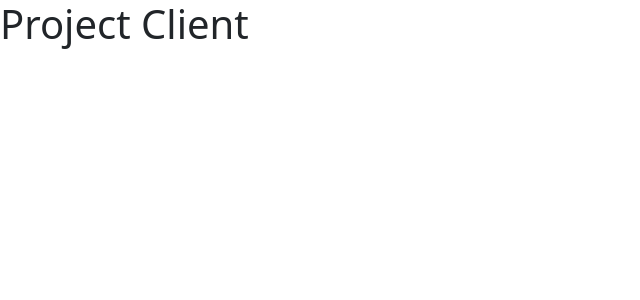
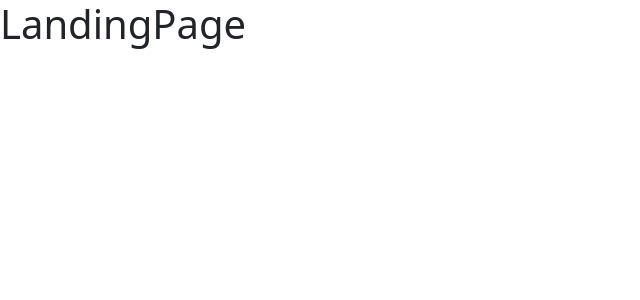
Before and after one commit to Byte-the-Budget/byte_the_budget, a React (Create React App) app in the folder client/: page / in a window 1280 px wide. Shown: the top 300 px of the page, without its empty margins (0-640 px from the left). Built offline with nearby package versions, Linux system fonts and the light colour scheme.

Commit message:
feat: add routes

```diff
--- a/client/src/components/App.js
+++ b/client/src/components/App.js
@@ -1,8 +1,14 @@
 import React, { useEffect, useState } from "react";
-import { Switch, Route } from "react-router-dom";
+import { Switch, Routes, Route } from "react-router-dom";
+import NotFoundPage from "./NotFoundPage"
 
 function App() {
-  return <h1>Project Client</h1>;
+  return (
+    <Routes>
+      <Route path="/" element={<h1>LandingPage</h1>}/>
+      <Route path="*" element={<NotFoundPage />} />
+    </Routes>
+  )
 }
 
 export default App;
--- /dev/null
+++ b/client/src/components/NotFoundPage.js
@@ -0,0 +1,16 @@
+import React from 'react';
+import { Link } from 'react-router-dom';
+
+function NotFoundPage() {
+  return (
+    <div>
+      <h1>404 Not Found</h1>
+      <p>We can't seem to find the page you're looking for.</p>
+      <p>
+        Go back to the <Link to="/">home page</Link>.
+      </p>
+    </div>
+  );
+}
+
+export default NotFoundPage;
--- a/client/src/index.js
+++ b/client/src/index.js
@@ -1,5 +1,7 @@
 import React from "react";
 import App from "./components/App";
+import { BrowserRouter } from 'react-router-dom';
+
 import "./index.css";
 import { createRoot } from "react-dom/client";
 import 'bootstrap/dist/css/bootstrap.min.css';
@@ -7,4 +9,8 @@ import 'bootstrap/dist/css/bootstrap.min.css';
 
 const container = document.getElementById("root");
 const root = createRoot(container);
-root.render(<App />);
+root.render(
+  <BrowserRouter>
+    <App />
+  </BrowserRouter>
+);
```
